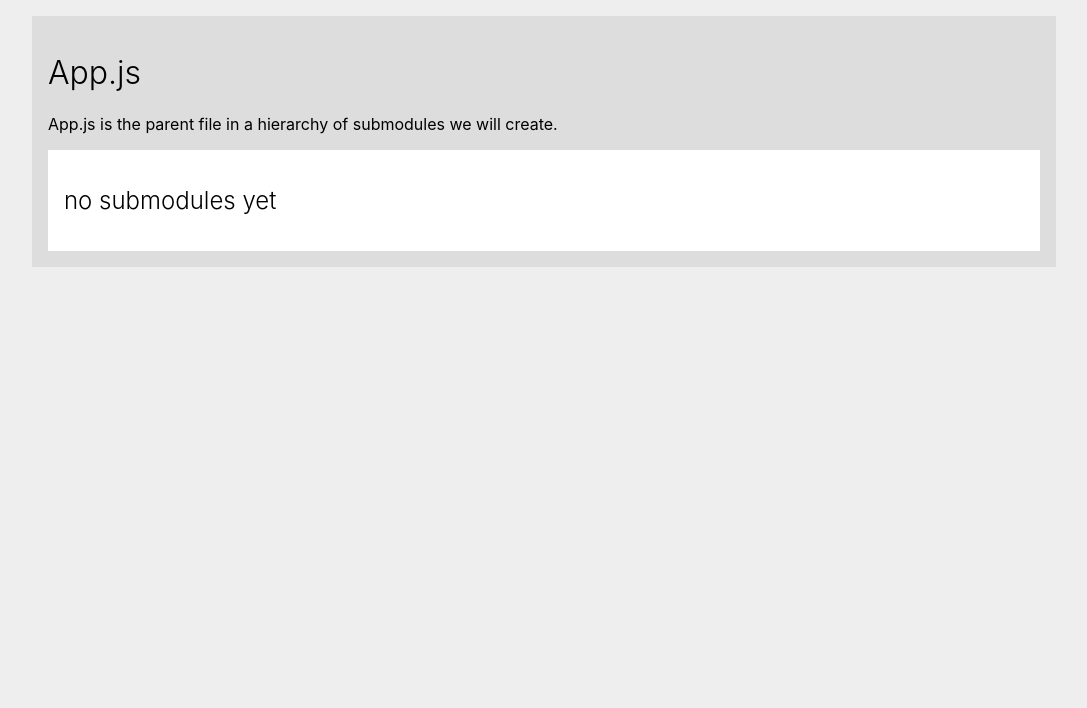
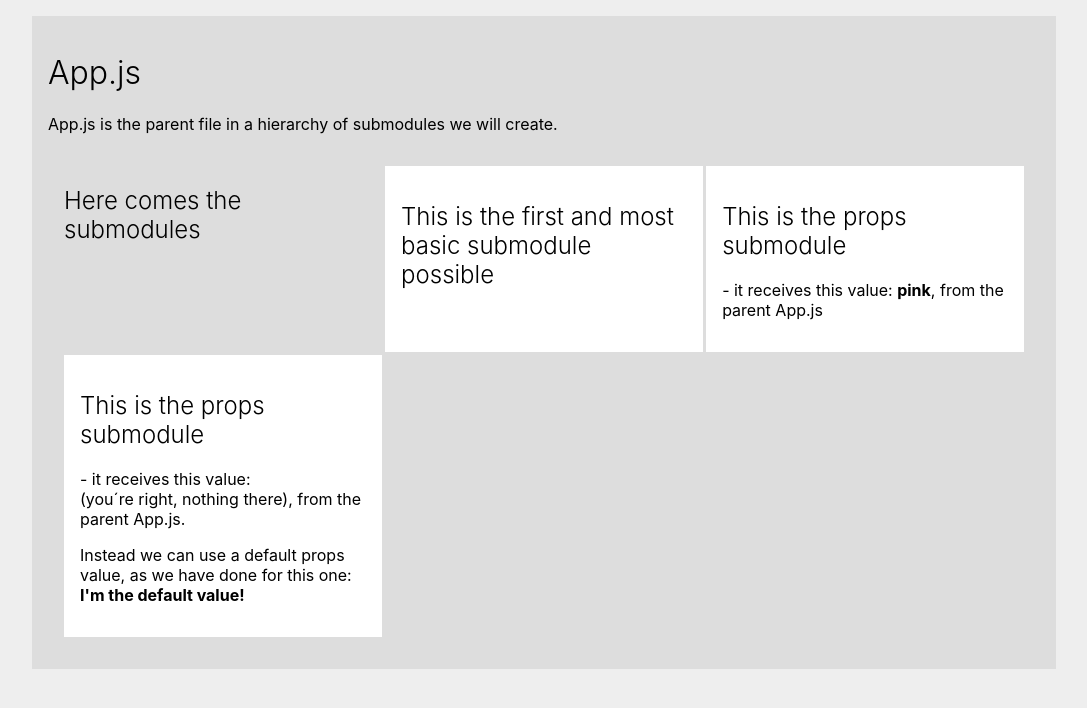
Before and after one commit to simmoe/react-course, a React (Create React App) app: page / in a window 1280 px wide. Shown: the top 708 px of the page, without its empty margins (96-1183 px from the left). Built offline with nearby package versions, Linux system fonts and the light colour scheme.

Commit message:
defaultprops

```diff
--- a/src/App.js
+++ b/src/App.js
@@ -1,5 +1,7 @@
 import React from 'react'
-import ReactDOM from 'react-dom'
+import BasicModule from './modules/BasicModule'
+import BasicPropsModule from './modules/BasicPropsModule'
+import DefaultPropsModule from './modules/DefaultPropsModule'
 
 const App = () => {
   return(
@@ -7,7 +9,10 @@ const App = () => {
       <h1>App.js</h1>
       <p>App.js is the parent file in a hierarchy of submodules we will create.</p>
       <div className="submodules">
-        <h2>no submodules yet</h2>
+        <h2>Here comes the submodules</h2>
+        <BasicModule />
+        <BasicPropsModule value="pink"/>
+        <DefaultPropsModule />
       </div>
     </div>
   )
@@ -36,4 +41,6 @@ In your package.json file, locate “scripts” add these lines of code:
 
 now go to github.com and SWITCH the branch to gh-pages branch
 
+push/wait.......
+
 */
--- a/src/index.css
+++ b/src/index.css
@@ -21,7 +21,7 @@ body{
   background-color:#eee;
 }
 
-body, .app, .submodules{
+body, .app, .submodules, .submodule{
   padding:1rem;
 }
 .app{
@@ -30,6 +30,8 @@ body, .app, .submodules{
 .submodules{
   display:grid;
   gap:.2rem;
+  grid-template-columns: repeat(auto-fill, minmax(300px, 1fr));
+}
+.submodule{
   background-color:#fff;
-  grid-auto-columns: repeat(auto-fill, minmax(300px, 1fr));
 }
--- /dev/null
+++ b/src/modules/BasicModule.js
@@ -0,0 +1,11 @@
+import React from 'react'
+
+const BasicModule = () => {
+    return(
+        <div className="submodule">
+            <h2>This is the first and most basic submodule possible</h2>
+        </div>
+    )
+}
+
+export default BasicModule
--- /dev/null
+++ b/src/modules/BasicPropsModule.js
@@ -0,0 +1,12 @@
+import React from 'react'
+
+const BasicPropsModule = (props) => {
+    return(
+        <div className="submodule">
+            <h2>This is the props submodule</h2>
+            <p>- it receives this value: <b>{props.value}</b>, from the parent App.js</p>
+        </div>
+    )
+}
+
+export default BasicPropsModule
--- /dev/null
+++ b/src/modules/DefaultPropsModule.js
@@ -0,0 +1,13 @@
+import React from 'react'
+
+const DefaultPropsModule = (props) => {
+    return(
+        <div className="submodule">
+            <h2>This is the props submodule</h2>
+            <p>- it receives this value: <b>{props.value}</b><br/> (you´re right, nothing there), from the parent App.js.</p>
+            <p>Instead we can use a default props value, as we have done for this one: <b>{props.otherValue || "I'm the default value!"}</b></p>
+        </div>
+    )
+}
+
+export default DefaultPropsModule
```
